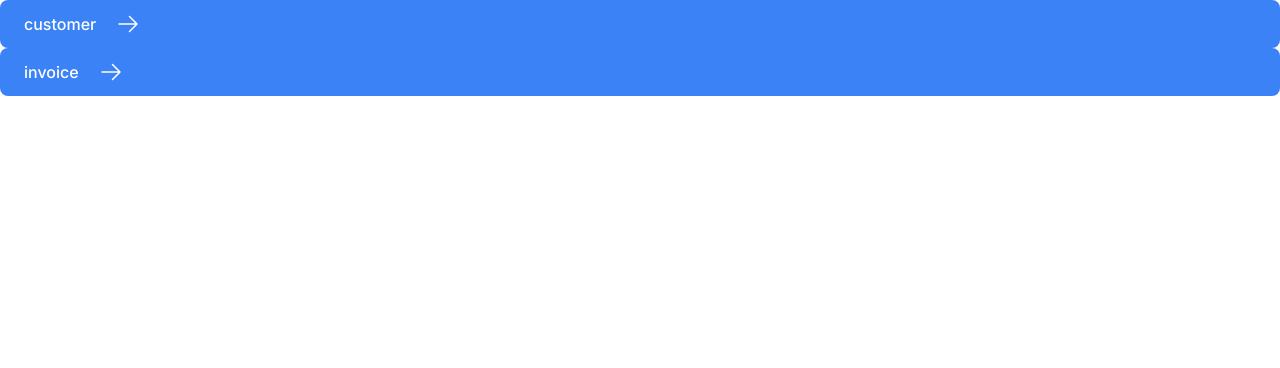
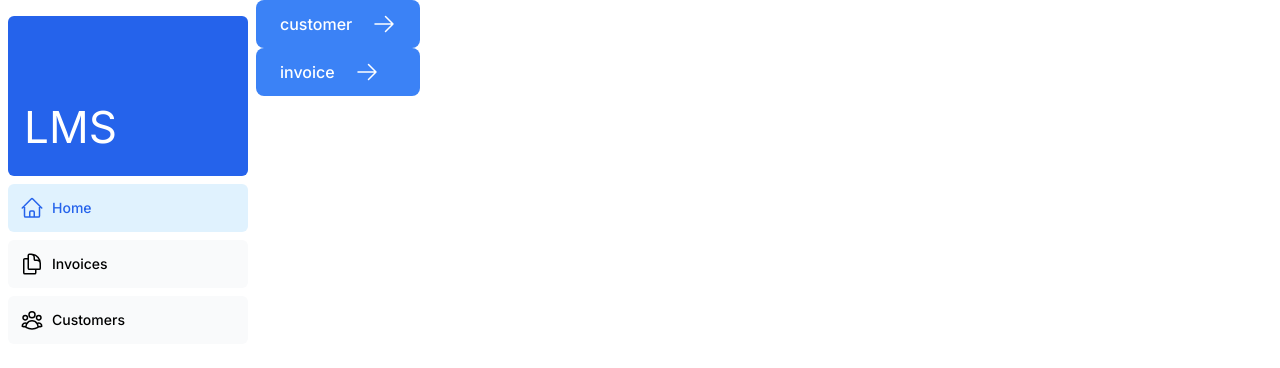
Before and after one commit to qdriven/qa-fe-lessons, a Next.js app in the folder next-lessons/: page /dashboard in a window 1280 px wide. Shown: the top 368 px of the page. Built offline with nearby package versions, Linux system fonts and the light colour scheme.

Commit message:
#step3: complete nav links

```diff
--- a/next-lessons/src/app/dashboard/page.tsx
+++ b/next-lessons/src/app/dashboard/page.tsx
@@ -1,10 +1,15 @@
 import Link from "next/link";
 import {ArrowRightIcon} from "@heroicons/react/24/outline";
+import SideNav from "@/app/ui/components/dashboard/sidenav";
 
 
 export default function Page(){
     return (
-        <div>
+        <div className="flex h-screen flex-col md:flex-row md:overflow-hidden">
+            <div className="w-full flex-none md:w-64">
+                <SideNav/>
+            </div>
+            <section>
                 <Link href="/dashboard/customer"
                       className="flex items-center gap-5 self-start rounded-lg
                       bg-blue-500 px-6 py-3 text-sm font-medium
@@ -20,6 +25,7 @@
                 >
                     <span>invoice</span> <ArrowRightIcon className="w-5 md:w-6"/>
                 </Link>
+            </section>
         </div>
     )
 }
--- /dev/null
+++ b/next-lessons/src/app/ui/components/dashboard/navlinks.tsx
@@ -0,0 +1,46 @@
+'use client'
+import {
+    UserGroupIcon,
+    HomeIcon,
+    DocumentDuplicateIcon,
+} from '@heroicons/react/24/outline';
+import {usePathname} from "next/navigation";
+import Link from "next/link";
+import clsx from "clsx";
+
+const links = [
+    {name: 'Home', href: '/dashboard', icon: HomeIcon},
+    {
+        name: 'Invoices',
+        href: '/dashboard/invoice',
+        icon: DocumentDuplicateIcon,
+    },
+    {name: 'Customers', href: '/dashboard/customer', icon: UserGroupIcon},
+]
+
+export default function NavLinks() {
+    const pathname = usePathname()
+    return (
+        <>
+            {links.map(link => {
+                const LinkIcon = link.icon;
+                return (
+                    <Link href={link.href}
+                          key={link.name}
+                          className={clsx(
+                              'flex h-[48px] grow items-center justify-center gap-2 ' +
+                              'rounded-md bg-gray-50 p-3 text-sm font-medium ' +
+                              'hover:bg-sky-100 hover:text-blue-600 md:flex-none md:justify-start md:p-2 md:px-3',
+                              {
+                                  'bg-sky-100 text-blue-600': pathname === link.href,
+                              },
+                          )}
+                    >
+                        <LinkIcon className="w-6"/>
+                        <p className="hiden md:block">{link.name}</p>
+                    </Link>
+                )
+            })}
+        </>
+    )
+}
--- /dev/null
+++ b/next-lessons/src/app/ui/components/dashboard/sidenav.tsx
@@ -0,0 +1,20 @@
+import Link from "next/link";
+import LessonLogo from "@/app/ui/lesson-log";
+import NavLinks from "@/app/ui/components/dashboard/navlinks";
+
+
+export default function SideNav(){
+    return (
+        <div className="flex h-full flex-col px-3 py-4 md:px-2">
+            <Link className="mb-2 flex h-20 items-end justify-start rounded-md bg-blue-600
+            p-4 md:h-40" href="/public">
+                <div className="w-32 text-white md:w-40">
+                    <LessonLogo/>
+                </div>
+            </Link>
+            <div className="flex grow flex-row justify-start space-x-2 md:flex-col md:space-x-0 md:space-y-2">
+                <NavLinks />
+            </div>
+        </div>
+    )
+}
--- a/next-lessons/src/app/ui/lesson-log.tsx
+++ b/next-lessons/src/app/ui/lesson-log.tsx
@@ -3,7 +3,8 @@
 
 export default function LessonLogo() {
     return (
-        <div className={`${inter.className} flex flex-row items-center  w-full text-white leading-node lg:w-1/2`}>
+        <div className={`${inter.className} flex flex-row items-center  w-full text-white
+                            leading-node lg:w-1/2`}>
             <GlobeAltIcon className="h-12 w-12 rotate-[15deg]">
             </GlobeAltIcon>
             <p className="text-[44px]">LMS</p>
```
Also changed, not shown: 1 other file (tests, documents, lock files or other folders). Lines whose indentation alone changed are shown as unchanged.
